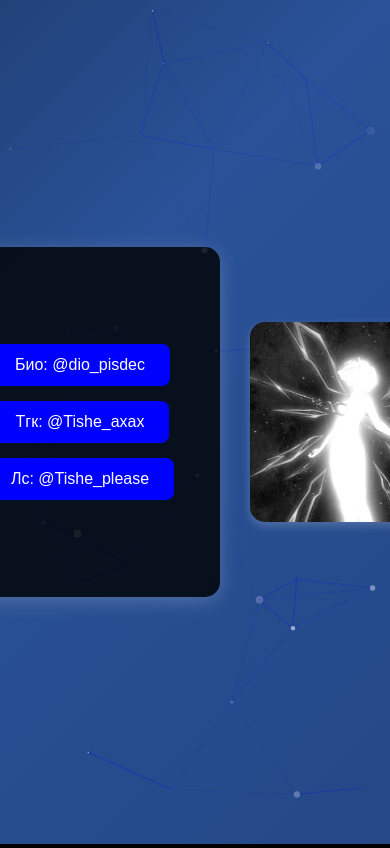
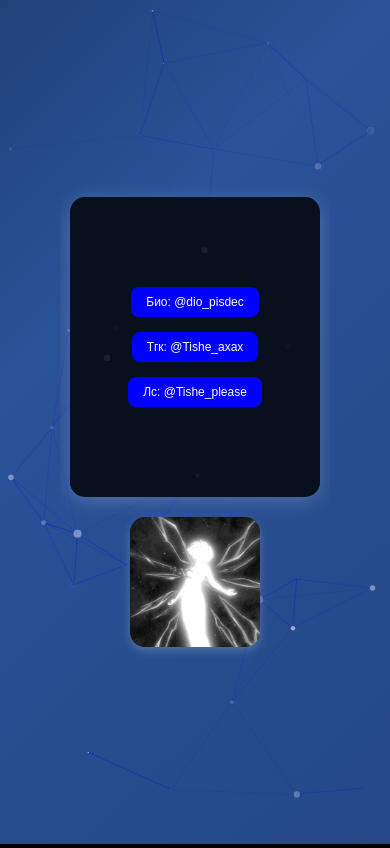
Before and after one commit to S0fight/Glitch, a plain HTML site: page index.html in a window 390 px wide. Drawn offline with nearby package versions, Linux system fonts and the light colour scheme; files whose address does not match are found by name.

Commit message:
Update index.html

```diff
--- a/index.html
+++ b/index.html
@@ -50,6 +50,7 @@
       align-items: center;
       position: relative;
       z-index: 10;
+      padding: 10px;
     }
 
     /* Меню */
@@ -96,6 +97,45 @@
       box-shadow: 0 4px 10px rgba(255, 255, 255, 0.2);
     }
 
+    /* Адаптивность для мобильных устройств */
+    @media (max-width: 768px) {
+      .content {
+        flex-direction: column;
+        align-items: center;
+      }
+
+      .menu-background {
+        margin-right: 0;
+        margin-bottom: 20px;
+      }
+
+      .profile-photo {
+        width: 150px;
+        height: 150px;
+      }
+
+      .button {
+        font-size: 14px;
+        padding: 10px 20px;
+      }
+    }
+
+    @media (max-width: 480px) {
+      .menu-background {
+        width: 250px;
+        height: 300px;
+      }
+
+      .button {
+        font-size: 12px;
+        padding: 8px 15px;
+      }
+
+      .profile-photo {
+        width: 130px;
+        height: 130px;
+      }
+    }
   </style>
 </head>
 <body>
```
